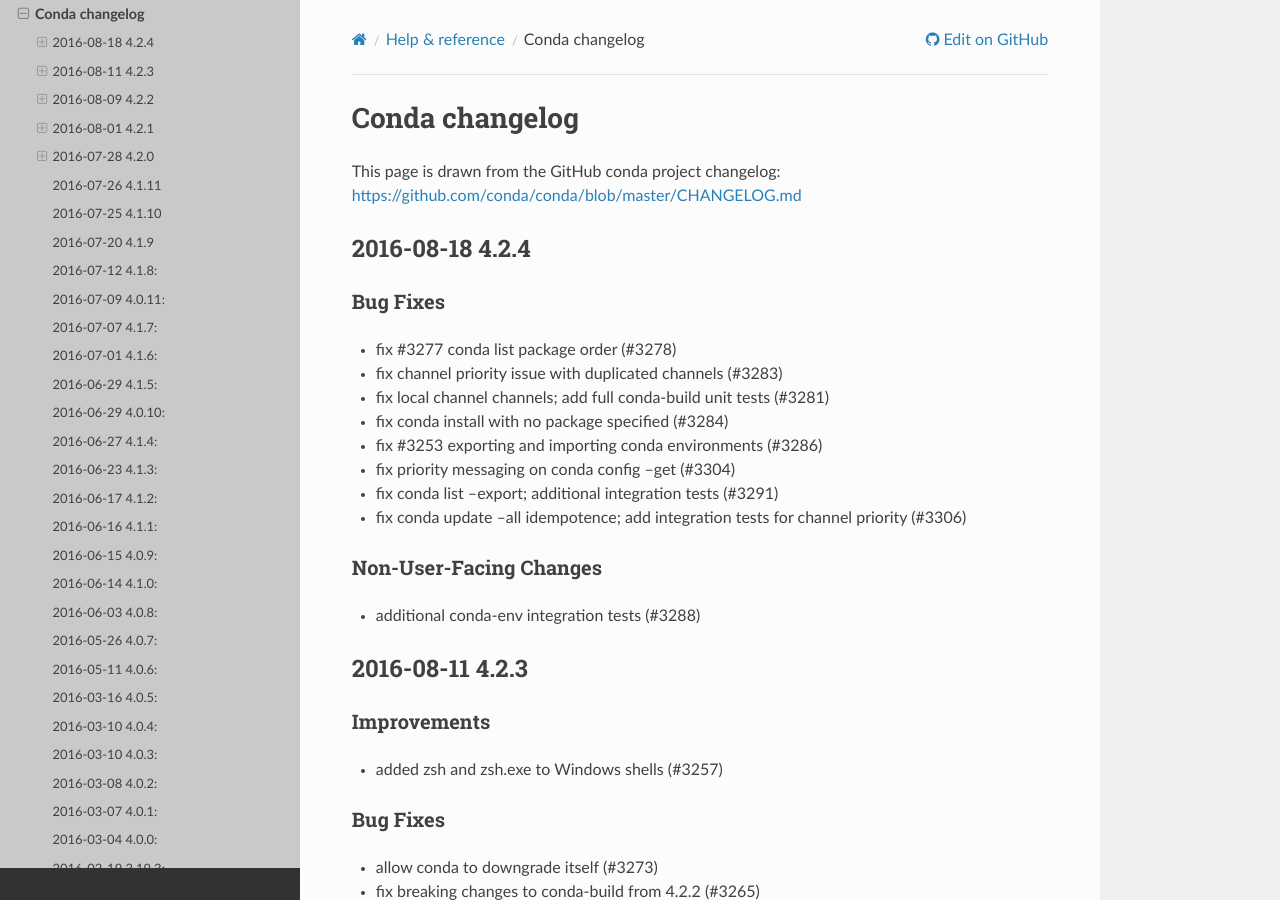
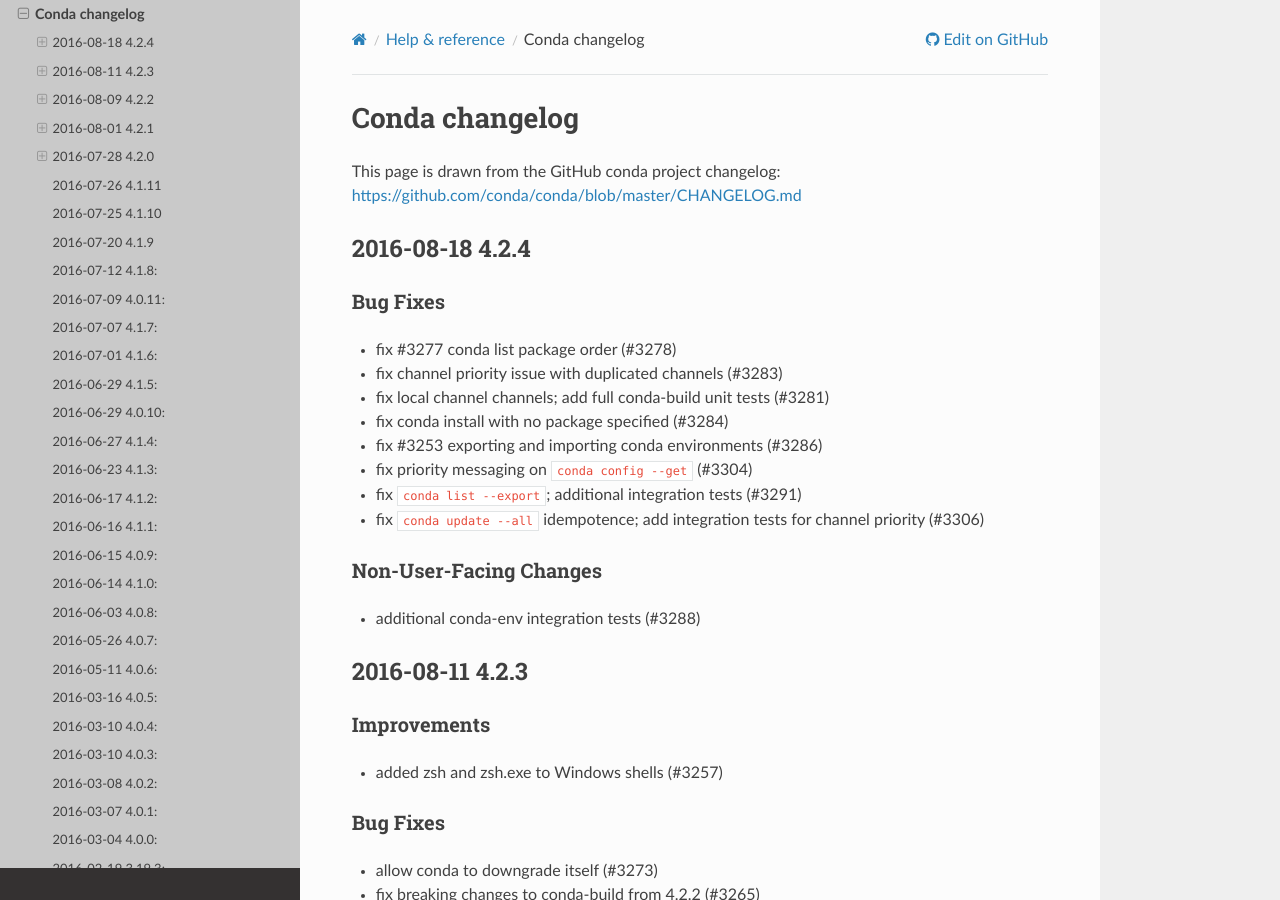
Before and after one commit to conda/conda-docs, a Sphinx documentation site: the page built from docs/source/changelog.rst, in a window 1280 px wide and 900 px high. Built offline with Sphinx 7.4.7 and the Read the Docs theme 2.0.0, drawn with Linux system fonts in a browser that asks for light colours.

```diff
--- a/docs/source/changelog.rst
+++ b/docs/source/changelog.rst
@@ -15,9 +15,9 @@ Bug Fixes
 * fix local channel channels; add full conda-build unit tests (#3281)
 * fix conda install with no package specified (#3284)
 * fix #3253 exporting and importing conda environments (#3286)
-* fix priority messaging on conda config --get (#3304)
-* fix conda list --export; additional integration tests (#3291)
-* fix conda update --all idempotence; add integration tests for channel priority (#3306)
+* fix priority messaging on ``conda config --get`` (#3304)
+* fix ``conda list --export``; additional integration tests (#3291)
+* fix ``conda update --all`` idempotence; add integration tests for channel priority (#3306)
 
 Non-User-Facing Changes
 ^^^^^^^^^^^^^^^^^^^^^^^
```
